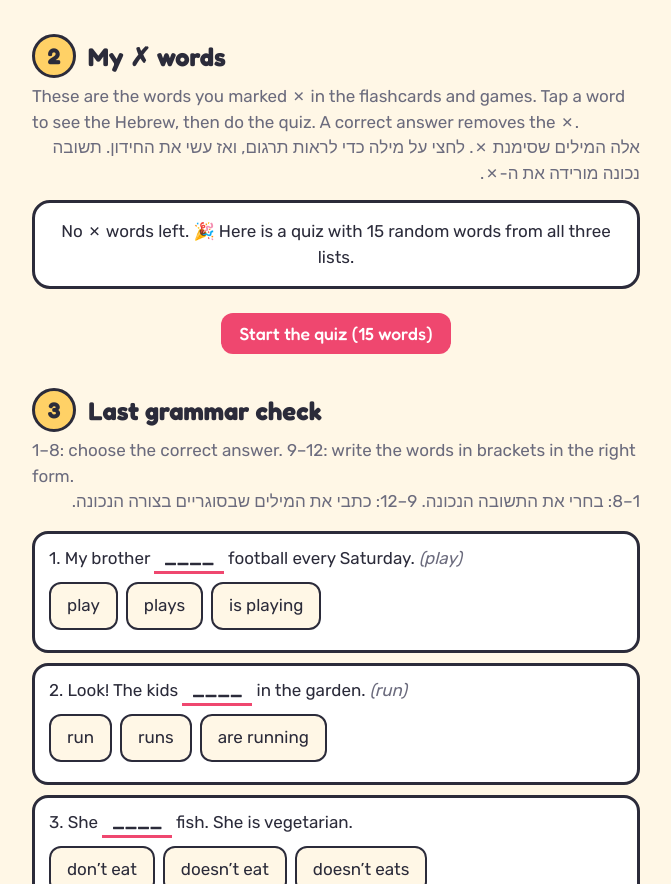
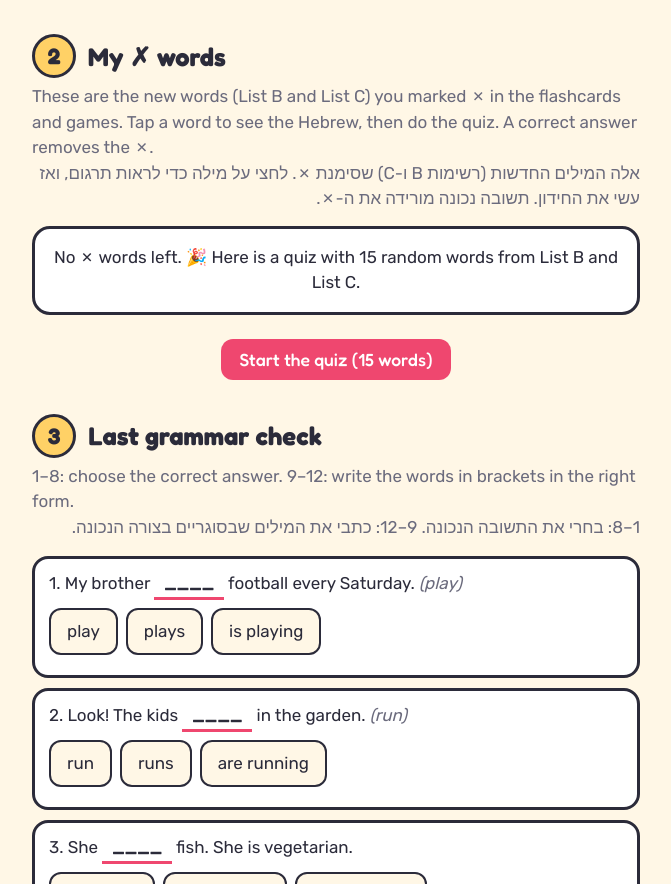
Before and after one commit to fffabio/english-hebrew-cards, a plain HTML site: page day8.html in a window 1280 px wide. Shown: the part 1181-2065 px from the top of the page, without its empty margins (304-975 px from the left). Drawn offline with Linux system fonts and the light colour scheme.

Commit message:
Day 8: use only List B and List C words

```diff
--- a/day8.html
+++ b/day8.html
@@ -163,8 +163,8 @@
 
   <section>
     <div class="step"><span class="num">2</span><h2>My ✗ words</h2></div>
-    <p class="task">These are the words you marked ✗ in the flashcards and games. Tap a word to see the Hebrew, then do the quiz. A correct answer removes the ✗.
-      <span class="he">אלה המילים שסימנת ✗. לחצי על מילה כדי לראות תרגום, ואז עשי את החידון. תשובה נכונה מורידה את ה-✗.</span></p>
+    <p class="task">These are the new words (List B and List C) you marked ✗ in the flashcards and games. Tap a word to see the Hebrew, then do the quiz. A correct answer removes the ✗.
+      <span class="he">אלה המילים החדשות (רשימות B ו-C) שסימנת ✗. לחצי על מילה כדי לראות תרגום, ואז עשי את החידון. תשובה נכונה מורידה את ה-✗.</span></p>
     <div id="xinfo"></div>
     <div class="xlist" id="xlist"></div>
     <div id="xquiz"></div>
@@ -318,13 +318,14 @@ const shuffle=a=>{ a=a.slice(); for(let i=a.length-1;i>0;i--){ const j=Math.floo
 function speak(t){ try{ speechSynthesis.cancel(); const u=new SpeechSynthesisUtterance(t.replace(/[()!]/g,"")); u.lang="en-US"; u.rate=.85; speechSynthesis.speak(u); }catch(e){} }
 const esc=s=>s.replace(/&/g,"&amp;").replace(/</g,"&lt;");
 const LNAME={A:"List A",B:"List B",C:"List C"};
+WORDS.splice(0, WORDS.length, ...WORDS.filter(w=>w.list!=="A"));
 
 function drawX(){
   const x=WORDS.filter(w=>status[w.en]===false);
   const info=document.getElementById("xinfo"), list=document.getElementById("xlist"), qz=document.getElementById("xquiz");
   list.innerHTML="";
   if(!x.length){
-    info.innerHTML=`<div class="panel center">No ✗ words left. 🎉 Here is a quiz with 15 random words from all three lists.</div>`;
+    info.innerHTML=`<div class="panel center">No ✗ words left. 🎉 Here is a quiz with 15 random words from List B and List C.</div>`;
     qz.innerHTML=`<div class="center"><button class="btn" id="qstart">Start the quiz (15 words)</button></div>`;
     document.getElementById("qstart").onclick=()=>quiz(shuffle(WORDS).slice(0,15));
     return;
```
